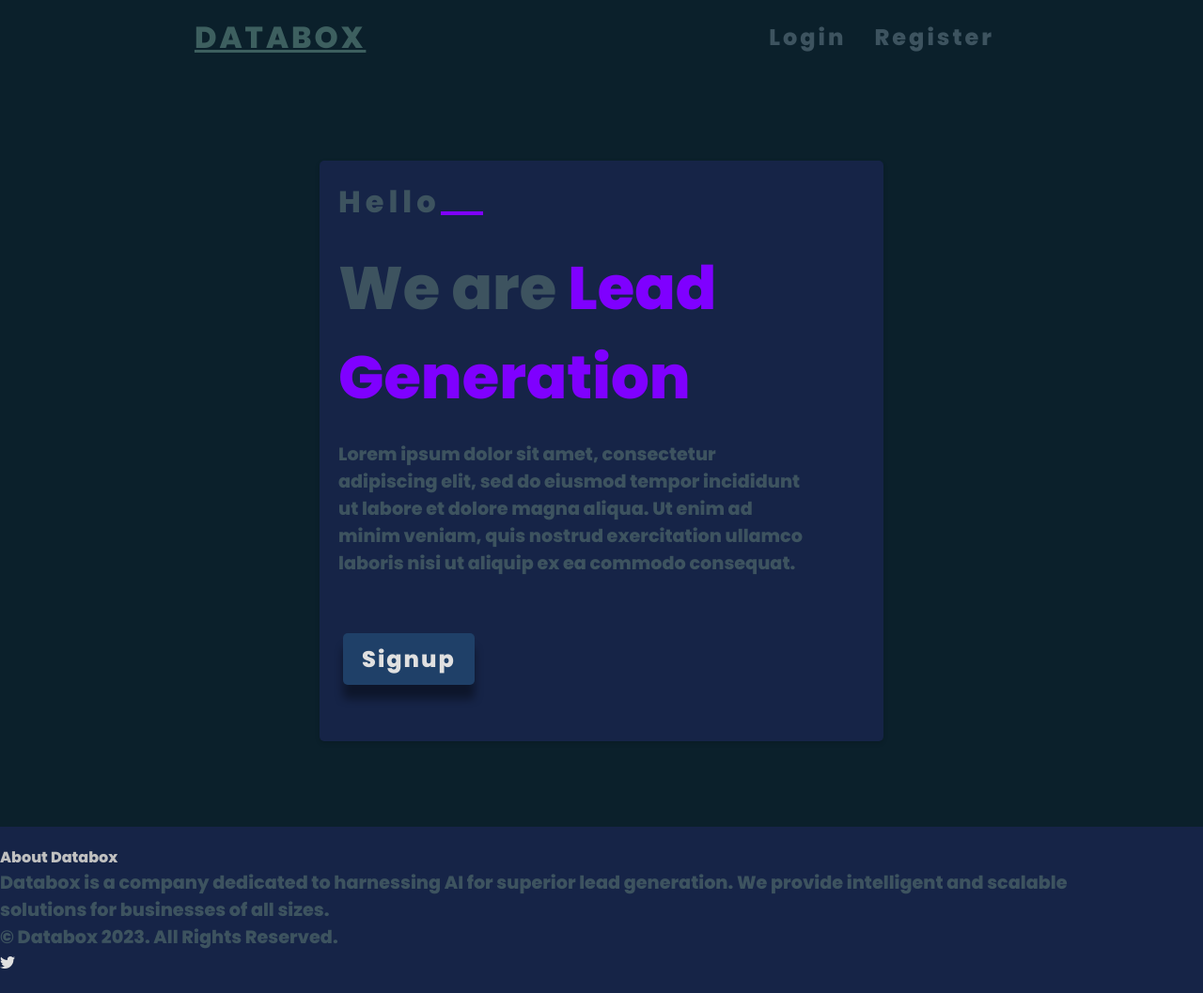
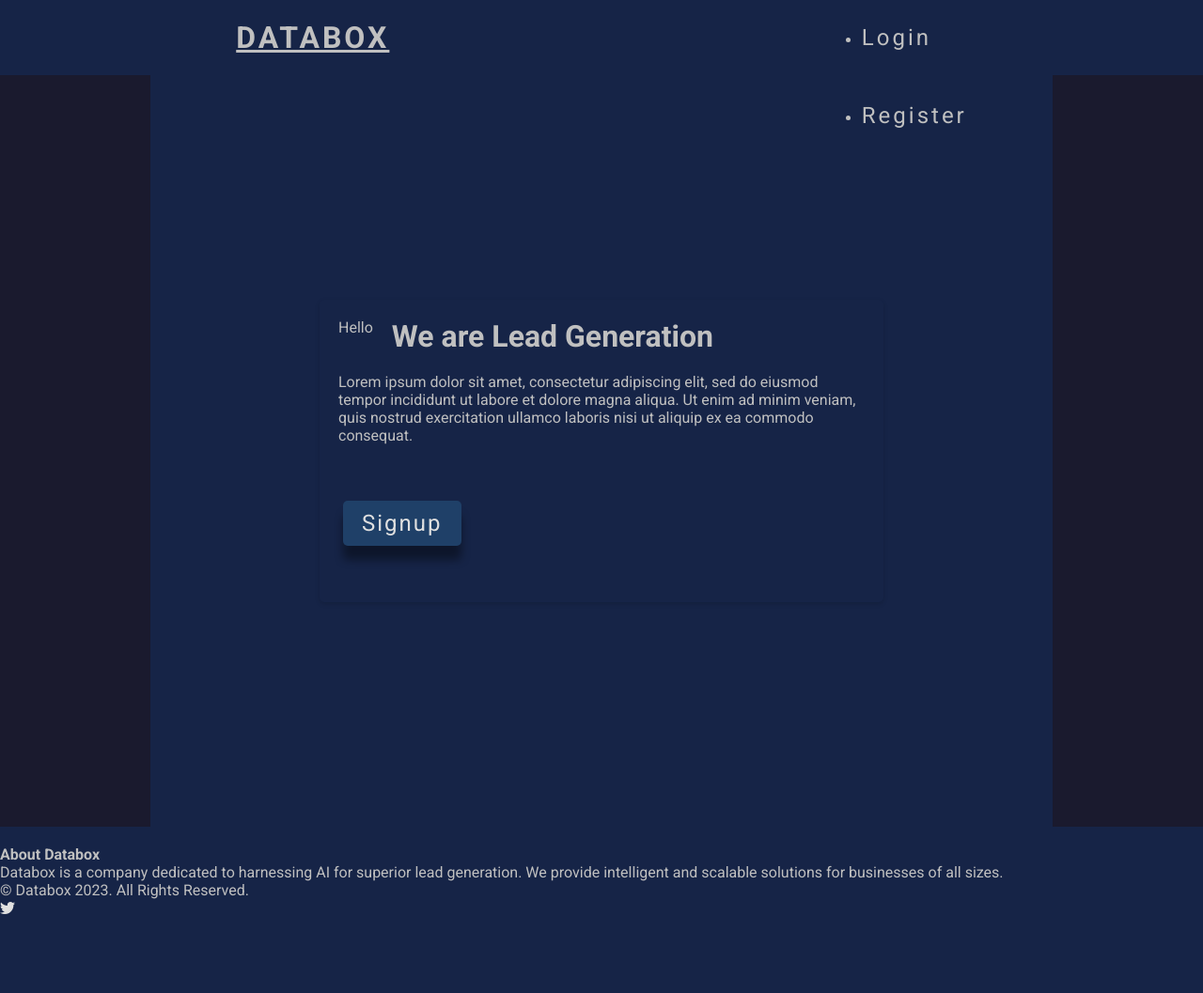
Before and after one commit to Sohlar/lgen, a Flask app: page / in a window 1280 px wide. Shown: the whole page at 94% size. After the commit the page ends 973 px from the top, so only its background shows below. Run offline with Flask 3, Linux system fonts and the light colour scheme.

Commit message:
Update home_styles.css

```diff
--- a/app/static/css/base2/home_styles.css
+++ b/app/static/css/base2/home_styles.css
@@ -1,78 +1,83 @@
-@import url('https://fonts.googleapis.com/css2?family=Poppins:wght@800&display=swap');
-*{
+@import url('https://fonts.googleapis.com/css2?family=Roboto:wght@400;700&display=swap');
+
+* {
     margin: 0;
     padding: 0;
     box-sizing: border-box;
-    font-family: 'poppins', sans-serif;
-}
-body{
-    overflow: auto;
+    font-family: 'Roboto', sans-serif;
 }
 
-.container{
+body {
+    overflow: auto;
+    background-color: #1a1a2e;
+    /* dark blue */
+    color: #c0c0c0;
+    /* grey */
+}
+
+.container {
     width: 100%;
     min-height: 100vh;
-    background-color: #0b202b;
+    background-color: #1a1a2e;
+    /* dark blue */
     display: flex;
     flex-direction: column;
     align-items: center;
 }
 
-nav{
+nav {
     display: flex;
     width: 100%;
-    justify-content: space-around ;
+    justify-content: space-around;
     height: 80px;
     line-height: 80px;
     z-index: 111;
+    background-color: #162447;
+    /* darker blue */
+    color: #c0c0c0;
+    /* grey */
 }
 
-.Logo{
+.Logo {
     display: flex;
     align-items: center;
     justify-content: center;
     font-size: 2rem;
     font-weight: 800;
-    color: #3d5f5f;
+    color: #c0c0c0;
+    /* grey */
     letter-spacing: 3px;
     cursor: pointer;
     text-transform: uppercase;
 }
 
-b{
-    font-size: 4rem;
-    color: #7f00ff;
-}
-
-.navItems{
-    display: flex;
-    flex-wrap: wrap;
-}
-
-.navItems li{
-    list-style: none;
-    margin: 0 15px;
-}
-
-.navItems li a{
+.navItems li a {
     font-size: 1.5rem;
-    color: #3d535f;
+    color: #c0c0c0;
+    /* grey */
     letter-spacing: 3px;
     text-decoration: none;
     text-transform: capitalize;
 }
-.links a:hover,
-.navItems li:hover a{
-    color: #7f00ff;
+
+.navItems li:hover a {
+    color: #e43f5a;
+    /* contrast color */
 }
 
-.links a{
+.links a {
     font-size: 2rem;
-    color:#3d535f;
+    color: #c0c0c0;
+    /* grey */
     margin: 25px 10px;
 }
 
-.wrapper{
+.links a:hover {
+    color: #e43f5a;
+    /* contrast color */
+}
+
+.wrapper {
     display: flex;
     width: 100%;
     height: 100vh;
@@ -80,101 +85,77 @@ b{
     align-items: center;
     padding: 0;
     overflow: hidden;
+    background-color: #162447;
+    /* darker blue */
+    color: #c0c0c0;
+    /* grey */
 }
 
-
-.cols{
+.cols {
     width: 100%;
     max-width: 600px;
+    display: flex;
+    flex-wrap: wrap;
+    gap: 20px;
 }
 
-.cols0{
+.cols0 {
     z-index: 5;
     width: 100%;
+    background-color: #162447;
+    /* darker blue */
+    color: #c0c0c0;
+    /* grey */
+    padding: 20px;
+    border-radius: 5px;
+    box-shadow: 0 2px 5px rgba(0, 0, 0, 0.15);
 }
 
-.topline{
-    display: block;
-    position: relative;
-    font-size: 2rem;
-    letter-spacing: 5px;
-    color: #3d535f;
-}
-.topline::after{
-    position: absolute;
-    content: '';
-    height: 4px;
-    width: 45px;
-    bottom: 10px;
-    background-color: #7f00ff;
-}
-
-
-h1{
-    display: block;
-    font-size: 4em;
-    font-weight: 900;
-    color:#3d535f;
-}
-
-.multiText{
-    color:#7f00ff;
-    text-transform: capitalize;
-}
-
-p{
-    display: block;
-    width: 90%;
-    font-size: 1.2em;
-    color:#3d535f;
-}
-
-.btn{
-    width: 100%;
-    position: relative;
-    left: 0px;
-}
-button{
+button {
     outline: none;
     border: none;
     cursor: pointer;
     font-size: 1.5rem;
     font-weight: 400;
-    color: #fff;
-    background-color:#3d535f;
+    color: #e0e0e0;
+    /* light grey */
+    background-color: #1f4068;
+    /* even darker blue */
     padding: 8px 4px;
     margin: 40px 5px;
     letter-spacing: 2px;
     text-transform: capitalize;
     box-shadow: 0 15px 10px rgba(0, 0, 0, 0.4);
-}
-button:hover{
-    background-color:#7f00ff;
+    transition: background-color 0.3s ease;
 }
 
-@media only screen and (max-width: 600px) {
-    .Logo{
+button:hover {
+    background-color: #e43f5a;
+    /* contrast color */
+}
+
+@media only screen and (max-width: 768px) {
+    .Logo {
         font-size: 1.5rem;
     }
-    b{
-        font-size: 3rem;
-    }
-    .navItems li a{
+
+    .navItems li a {
         font-size: 1.2rem;
     }
-    .links a{
+
+    .links a {
         font-size: 1.5rem;
     }
-    .topline{
-        font-size: 1.5rem;
+
+    .cols {
+        flex-direction: column;
     }
-    h1{
-        font-size: 3em;
+
+    .cols0 {
+        margin-bottom: 20px;
     }
-    p{
-        font-size: 1em;
-    }
-    button{
+
+    button {
         font-size: 1.2rem;
     }
 }
```
